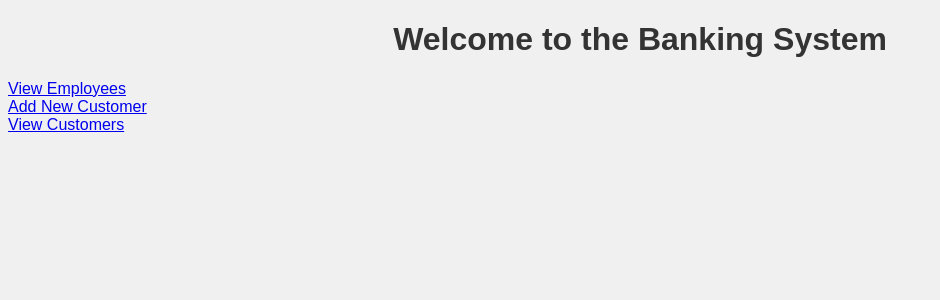
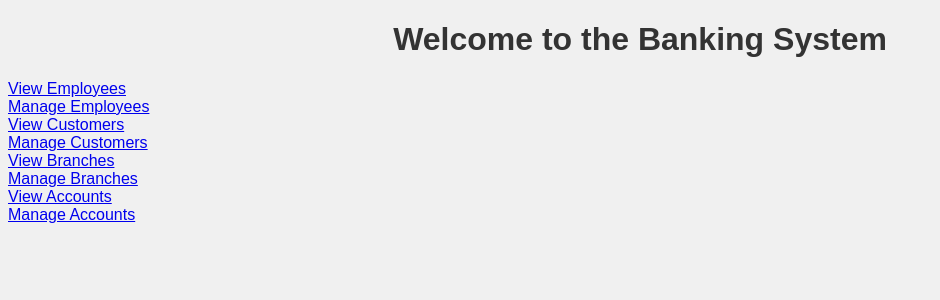
Before and after one commit to Hotel6-2/CS631Finalproject, a PHP site: page / in a window 1280 px wide. Shown: the top 300 px of the page, without its empty margins (0-940 px from the left). Run offline with PHP 8.4, Linux system fonts and the light colour scheme.

Commit message:
Update index.php
added more pages

```diff
--- a/index.php
+++ b/index.php
@@ -8,7 +8,13 @@
 <body>
     <h1>Welcome to the Banking System</h1>
     <a href="view_employees.php">View Employees</a><br>
-    <a href="add_customer.php">Add New Customer</a><br>
+    <a href="add_employees.php">Manage Employees</a><br>
     <a href="view_customers.php">View Customers</a><br>
+    <a href="add_customer.php">Manage Customers</a><br>
+    <a href="view_Branches.php">View Branches</a><br>
+    <a href="add_branch.php">Manage Branches</a><br>
+    <a href="view_Accounts.php">View Accounts</a><br>
+    <a href="add_account.php">Manage Accounts</a><br>
+
 </body>
 </html>
```
